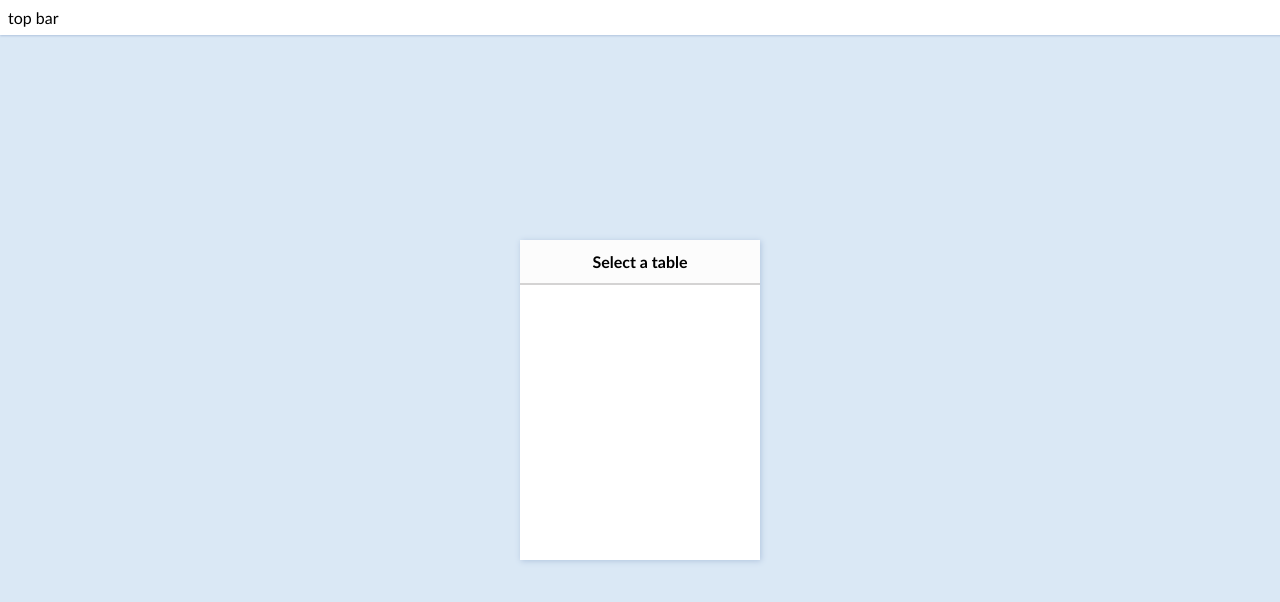
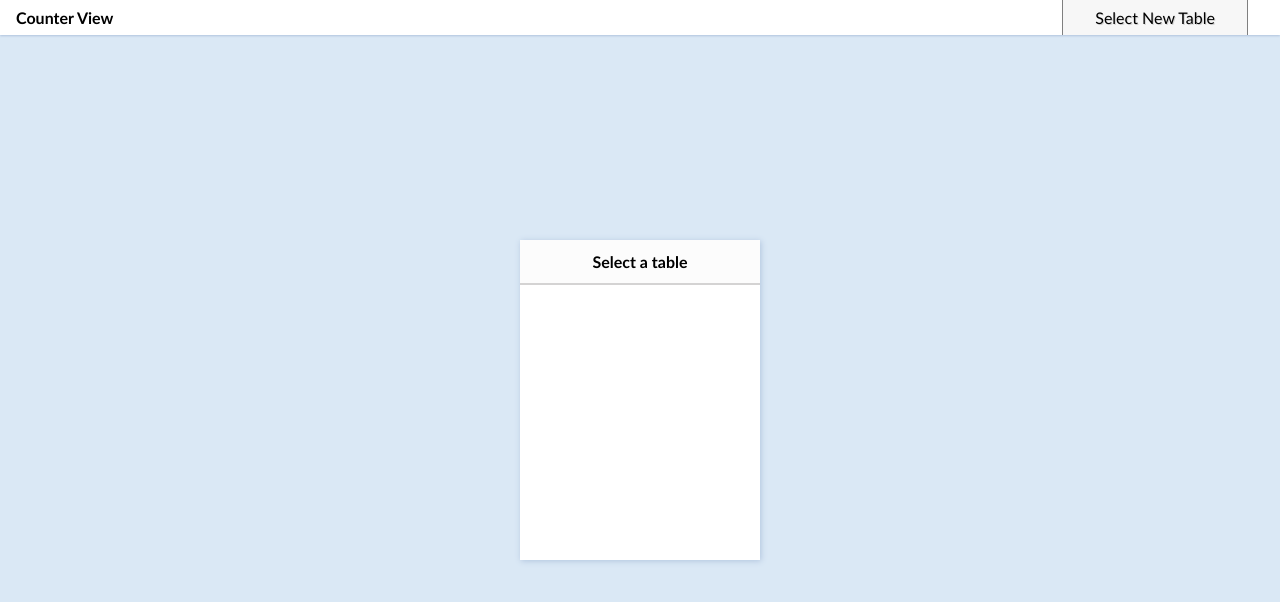
Before and after one commit to Adv-Web-Restaurant-Group3/Paperless-Restaurant, a website: page PaperlessRestuarant/webapp/counter.html in a window 1280 px wide. Drawn offline with nearby package versions, Linux system fonts and the light colour scheme; no server answers.

Commit message:
Counter View
Select new table button

```diff
--- a/PaperlessRestuarant/webapp/counter.html
+++ b/PaperlessRestuarant/webapp/counter.html
@@ -21,7 +21,8 @@
 
 <body>
     <div id="topBar">
-        top bar
+        <div id="pageTitle">Counter View</div>
+        <div id="return">Select New Table</div>
     </div>
     <div id="tablesBox">
         <div id="titleBox">Select a table</div>
--- a/PaperlessRestuarant/webapp/css/counterView.css
+++ b/PaperlessRestuarant/webapp/css/counterView.css
@@ -4,26 +4,37 @@ body{
 
 }
 
-html, body { height: 100%; width: 100%; margin: 0; }
+html, body { height: 100%; width: 100%; margin: 0; overflow: auto; }
 #pageTitle{
-    z-index: -1;
-    position: fixed;
-    background-color: white;
-    width: max-content;
-    height: max-content;
-
-    top:0;
-    left:0;
-    padding:0.4rem;
-    border-radius: 0 0 0.5rem 0.5rem;
-    box-shadow: 1px 2px grey;
+    margin:0;
+    padding: 0.5rem;
+    padding-left: 1rem;
+    padding-right: 1rem;
+    font-weight: 600;
 }
-
+#return{
+    user-select: none;
+    margin-right: 2rem;
+    padding: 0.5rem;
+    padding-left: 2rem;
+    padding-right: 2rem;
+    text-shadow: 1px 1px lightgray;
+    border-left: 1px solid gray;
+    border-right: 1px solid gray;
+    background-color: rgb(247, 247, 247);
+}
+#return:hover{
+    background-color: rgb(242, 246, 247);
+    border-left: 1px solid black;
+    border-right: 1px solid black;
+}
 #topBar{
     width: 100%;
     background-color: white;
-    padding:0.5rem;
+
     position: fixed;
+    display: flex;
+    justify-content: space-between;
     top:0;
     box-shadow: 0px 1px 2px lightsteelblue;
 }
--- a/PaperlessRestuarant/webapp/js/counter.js
+++ b/PaperlessRestuarant/webapp/js/counter.js
@@ -55,6 +55,7 @@ function ordersAdded(tableObj, callback){
 function displayTableContent(tNum){
     currentTable = tNum;
     $("#tablesBox").hide();
+    $("#tableContent").show();
     let top = `
         <div id="titleBox">Table: ${currentTable}</div>
     `;
@@ -107,3 +108,11 @@ client.onUpdate(data=>{
         tableList();
     }
 });
+
+$(document).ready(()=>{
+    $("#return").click(event=>{
+        client.update();
+        $("#tableContent").hide();
+        $("#tablesBox").show();
+    });
+});
```
